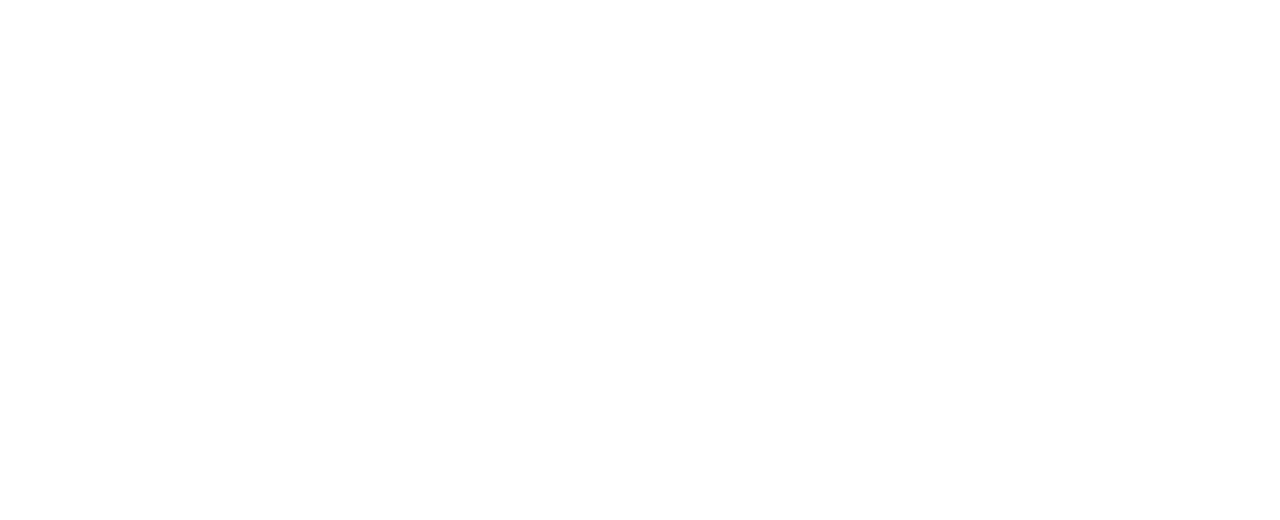
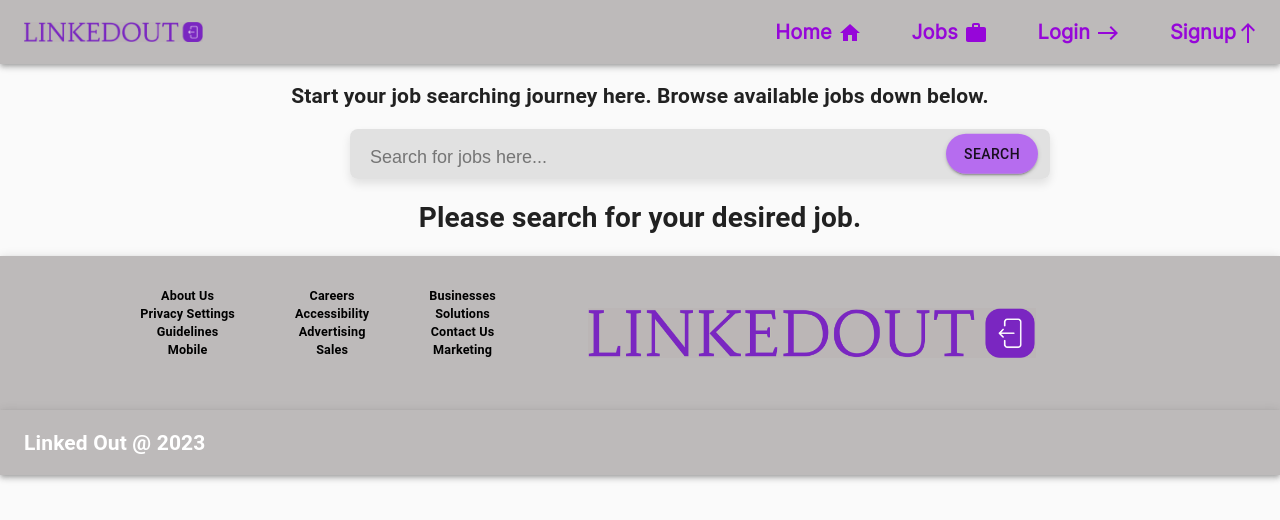
Before and after one commit to cckarabatsos/SOEN390_Team13, a React (Create React App) app in the folder soen390_web/: page /JobSearch in a window 1280 px wide. Before the commit this address had no page. Shown: the top 520 px of the page. Built offline with nearby package versions, Linux system fonts and the light colour scheme.

Commit message:
job posting fixes
basics of job postings

```diff
--- a/soen390_web/src/App.js
+++ b/soen390_web/src/App.js
@@ -4,6 +4,7 @@ import { BrowserRouter as Router, Route, Routes } from "react-router-dom";
 import Login from "./pages/Login";
 import Signup from "./pages/Signup";
 import UserProfile from "./pages/UserProfile"
+import JobSearch from "./pages/JobSearch";
 
 const AppWrapper = () => {
   return (
@@ -13,6 +14,7 @@ const AppWrapper = () => {
           <Route path="/" element={<Login />} />
           <Route path="/Signup" element={<Signup/>} />
           <Route path="/UserProfile" element={<UserProfile/>} />
+          <Route path="/JobSearch" element={<JobSearch/>} />
         </Routes>
       </Router>
     </div>
--- /dev/null
+++ b/soen390_web/src/components/JobPostingComponent.jsx
@@ -0,0 +1,61 @@
+import React from "react";
+import "../styles/components/JobPostingComponent.css"
+import {Link, useNavigate } from "react-router-dom";
+import { Button} from "@material-ui/core";
+
+function JobPostingComponent(){
+
+
+    const navigate = useNavigate();
+    return(
+<div class="container">
+    <div>
+
+  <div class="button-apply-position"><Button
+                    className="button-apply"
+                    variant="contained"
+                    onClick={() => navigate("")
+                    }
+                    style={{
+                        borderRadius: 27,
+                        backgroundColor: "#a640f4b9",
+                      }}>
+                    Apply
+                    </Button>
+                    </div>
+
+                <div class="button-moreinfo-position">
+                  <Button
+                    className="button-moreinfo"
+                    variant="contained"
+
+                    /* link to where clicking more info goes */
+                    onClick={() => navigate("")
+                    }
+                    style={{
+                        borderRadius: 27,
+                        backgroundColor: "#a640f4b9",
+                      }}>
+                    More Info
+                  </Button></div>
+
+
+
+    <div class="position">
+    <Link class="job-link" to="">Position</Link>
+    </div><br></br>
+    <div class="company">Company name
+                  </div><br></br>
+
+                  <div class="location">
+                    Location
+                    </div>
+                    </div>
+
+                    </div>
+
+
+    );
+
+}
+export default JobPostingComponent;
--- a/soen390_web/src/components/NavBar.jsx
+++ b/soen390_web/src/components/NavBar.jsx
@@ -48,7 +48,7 @@ function Navbar({}) {
               <Link data-testid="home-1" to="/" className="link">
                 Home <HomeIcon className="icon" sx={{ color: "#9606D9" }} />
               </Link>
-              <Link data-testid="job-1" to="/" className="link">
+              <Link data-testid="job-1" to="/JobSearch" className="link">
                 Jobs <WorkIcon className="icon" sx={{ color: "#9606D9" }} />
               </Link>
 
--- /dev/null
+++ b/soen390_web/src/components/SearchBar.jsx
@@ -0,0 +1,38 @@
+import React from "react";
+import "../styles/components/SearchBar.css";
+import { useNavigate } from "react-router-dom";
+import {Grid, Button} from "@material-ui/core";
+
+function SearchBar(){
+
+  const navigate = useNavigate();
+
+return(
+
+    <div class="input-box">
+      <i class="uil uil-search"></i>
+      <div>
+
+      <input type="text" placeholder="Search for jobs here..." />
+                  <Button
+                    className="button"
+                    variant="contained"
+
+                    /* need database to be completed for search to be able to
+                    search a list of items... wait for that*/
+                    /* link to where clicking search goes */
+                    onClick={() => navigate("")}
+                    style={{
+                      borderRadius: 27,
+                      backgroundColor: "#a640f4b9",
+                    }}
+                  >
+                    Search
+                  </Button>
+
+                </div>
+    </div>
+
+);
+}
+export default SearchBar;
--- /dev/null
+++ b/soen390_web/src/pages/JobSearch.jsx
@@ -0,0 +1,26 @@
+import React from "react";
+import Footer from "../components/Footer";
+import NavBar from "../components/NavBar";
+import SubFooter from "../components/SubFooter";
+import JobPostingComponent from "../components/JobPostingComponent";
+import SearchBar from "../components/SearchBar";
+
+
+export default function JobSearch(){
+
+    return(
+<>
+<NavBar />
+<div>
+<h2>Start your job searching journey here. Browse available jobs down below.</h2>
+<SearchBar/>
+<h1>Please search for your desired job.</h1>
+</div>
+
+<SubFooter/>
+<Footer/>
+
+          </>
+    );
+
+}
--- /dev/null
+++ b/soen390_web/src/styles/components/JobPostingComponent.css
@@ -0,0 +1,94 @@
+.container {
+  background: #BDBABA;
+  border: 2px solid #d7e2e9;
+  -webkit-border-radius: 0.4rem;
+  -moz-border-radius: 0.4rem;
+  border-radius: 2rem;
+  padding: 0.4rem 2rem;
+  margin-bottom: 1rem;
+  -webkit-transition: all 0.3s ease 0s;
+  -moz-transition: all 0.3s ease 0s;
+  transition: all 0.3s ease 0s;
+  margin-left: 15rem;
+  margin-right: 15rem;
+  position: relative;
+}
+
+.position{
+  margin-top: 0.2rem;
+  text-align: left;
+  font-size: 20px;
+}
+
+.company {
+  text-align: left;
+  font-size: 17px;
+  font-weight: normal;
+}
+.location{
+  text-align: left;
+  font-size: 15px;
+  font-weight: normal;
+}
+
+.button-apply {
+  text-transform: uppercase;
+  font-size: 0.875rem;
+  font-weight: 800;
+  letter-spacing: 1px;
+  background-color: transparent;
+  padding: 0.6rem 2rem;
+  border-radius: 2rem;
+}
+.button-moreinfo{
+  text-transform: uppercase;
+  font-size: 0.875rem;
+  font-weight: 800;
+  letter-spacing: 1px;
+  background-color: transparent;
+  padding: 0.6rem 2rem;
+  border-radius: 2rem;
+
+}
+
+.button-apply:hover {
+  color:  #fff;
+}
+
+.button-moreinfo:hover{
+  color:  #fff;
+
+}
+
+.job-link {
+  color: black;
+  text-decoration:none;
+}
+
+.job-link:hover{
+text-decoration: underline;
+}
+
+.job-link:active {
+  text-decoration: underline;
+}
+
+.button-apply-position{
+position: absolute;
+right: 10px;
+display: block;
+}
+
+.button-moreinfo-position{
+  position: absolute;
+  right: 10px;
+  top: 60px;
+}
+
+.job-Content{
+  float: left;
+  position:inherit;
+margin-left: 20rem;
+margin-right: 20rem;
+  border: 2px solid #d7e2e9;
+}
--- /dev/null
+++ b/soen390_web/src/styles/components/SearchBar.css
@@ -0,0 +1,55 @@
+
+.input-box {
+  position: relative;
+  height: 50px;
+  max-width: 700px;
+  width: 100%;
+  background: rgba(217, 217, 217, 0.75);
+/* change where search bar appears here in margin*/
+  margin: 0 350px;
+  border-radius: 8px;
+  box-shadow: 0 5px 10px rgba(0, 0, 0, 0.1);
+}
+.input-box i,
+.input-box .button {
+  position: absolute;
+  top: 50%;
+  transform: translateY(-50%);
+}
+.input-box i {
+  left: 20px;
+  font-size: 30px;
+  color: #707070;
+}
+.input-box input {
+  height: 100%;
+  width: 100%;
+  outline: none;
+  font-size: 18px;
+  font-weight: bold;
+  border: none;
+  padding: 0 155px 0 65px;
+  background-color: transparent;
+
+}
+
+.input-box .button:active {
+  transform: translateY(-50%) scale(0.98);
+}
+
+/* Responsive */
+
+  .input-box i {
+    left: 5px;
+    font-size: 25px;
+  }
+  .input-box input {
+    padding: 0 20px 0 20px;
+    margin-top: 1em;
+    font-weight:normal;
+  }
+  .input-box .button {
+    right: 12px;
+    font-size: 14px;
+    padding: 8px 18px;
+  }
```
